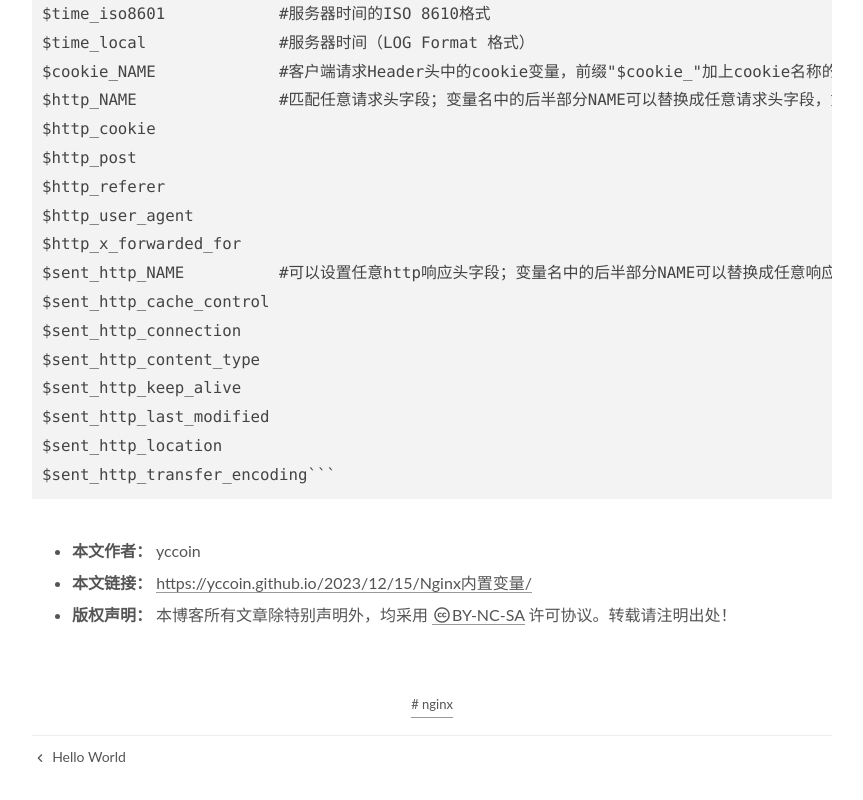
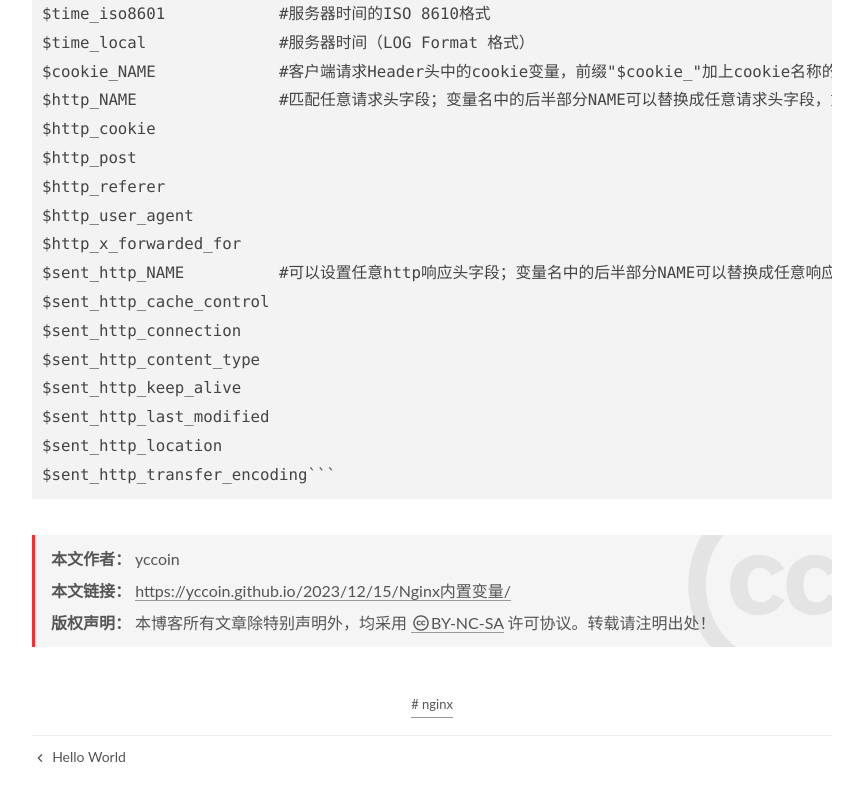
Before and after one commit to yccoin/yccoin.github.io, a plain HTML site: page 2023/12/15/Nginx内置变量/index.html in a window 1280 px wide. Shown: the part 1657-2457 px from the top of the page, without its empty margins (368-1231 px from the left). Drawn offline with nearby package versions, Linux system fonts and the light colour scheme.

Commit message:
Site updated: 2023-12-15 11:49:07

```diff
--- a/css/main.css
+++ b/css/main.css
@@ -1895,6 +1895,24 @@ pre code {
 .post-block:last-of-type .post-eof {
   display: none;
 }
+.post-copyright ul {
+  list-style: none;
+  overflow: hidden;
+  padding: 0.5em 1em;
+  position: relative;
+  background: var(--card-bg-color);
+  border-left: 3px solid #ff2a2a;
+  margin: 1em 0 0;
+}
+.post-copyright ul::after {
+  content: '\f25e';
+  font-family: 'Font Awesome 6 Brands';
+  font-size: 200px;
+  opacity: 0.1;
+  position: absolute;
+  right: -50px;
+  top: -150px;
+}
 .post-tags {
   margin-top: 40px;
   text-align: center;
@@ -2331,7 +2349,7 @@ header.header {
   vertical-align: middle;
 }
 .links-of-author a::before {
-  background: #ffff03;
+  background: #ffdae2;
   display: inline-block;
   margin-right: 3px;
   transform: translateY(-2px);
```
